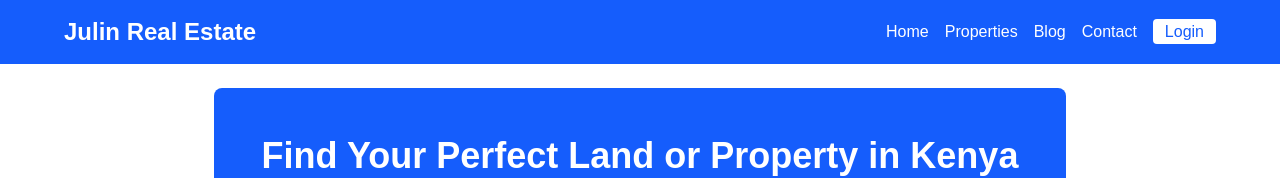
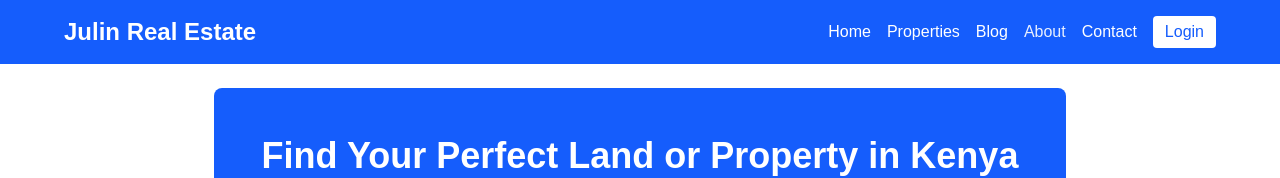
Before and after one commit to Petermuraya/julin-real-estate, a Next.js app: page / in a window 1280 px wide. Shown: the top 178 px of the page. Built offline with nearby package versions, Linux system fonts and the light colour scheme; no server answers; the database is empty.

Commit message:
fix(nav): correct login link to /login

```diff
--- a/ui/layouts/public.layout.tsx
+++ b/ui/layouts/public.layout.tsx
@@ -12,12 +12,13 @@ export default function PublicLayout({ children }: { children: ReactNode }) {
           <Link href="/" className="text-2xl font-bold">
             Julin Real Estate
           </Link>
-          <nav className="space-x-4">
+          <nav className="space-x-4 flex items-center">
             <Link href="/">Home</Link>
             <Link href="/properties">Properties</Link>
             <Link href="/blog">Blog</Link>
+            <Link href="/about" className="opacity-90 hover:opacity-100 transition-opacity">About</Link>
             <Link href="/contact">Contact</Link>
-            <Link href="/auth/login" className="bg-white text-blue-600 px-3 py-1 rounded">
+            <Link href="/login" className="bg-white text-blue-600 px-3 py-1 rounded">
               Login
             </Link>
           </nav>
```
